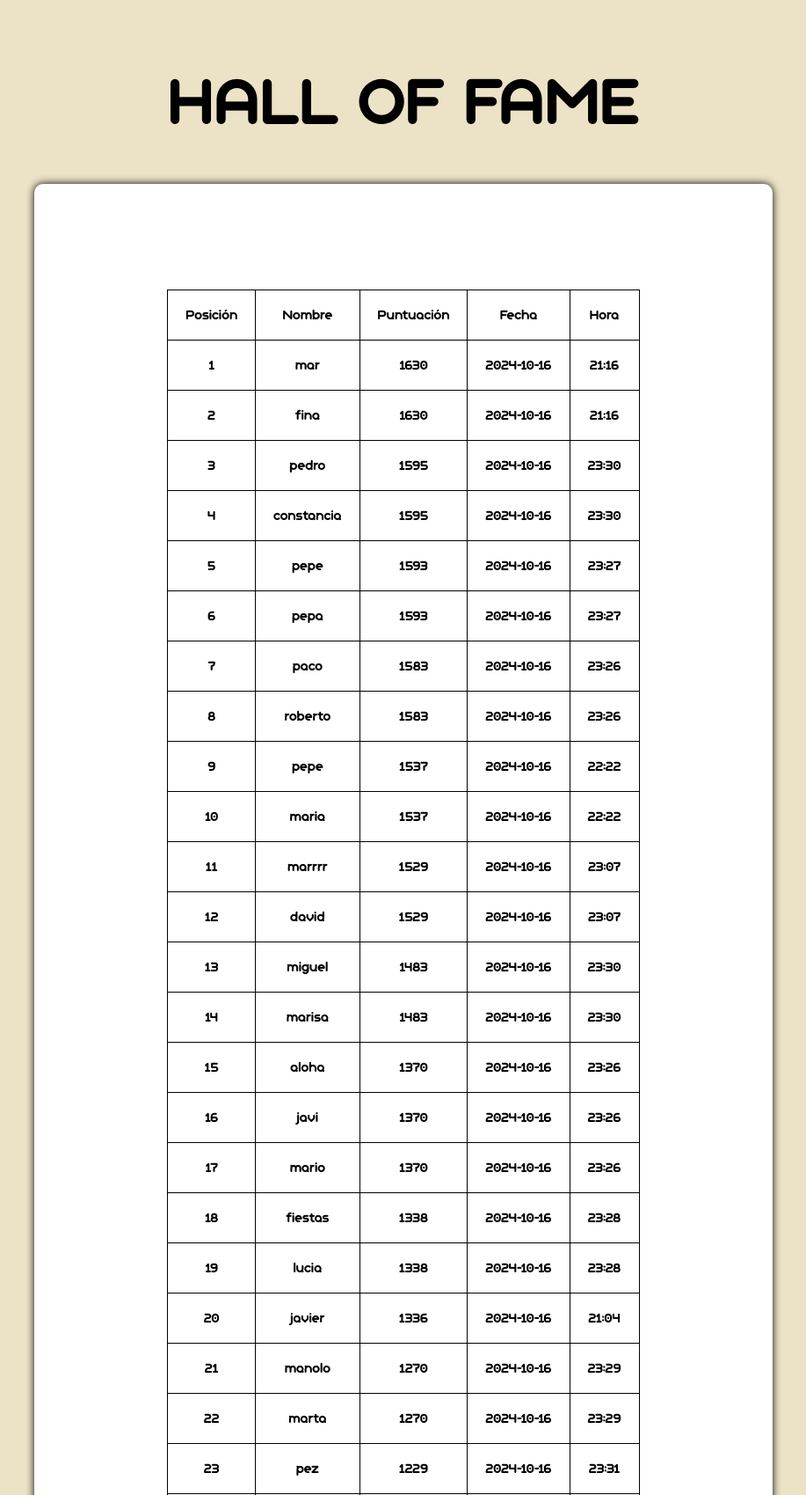
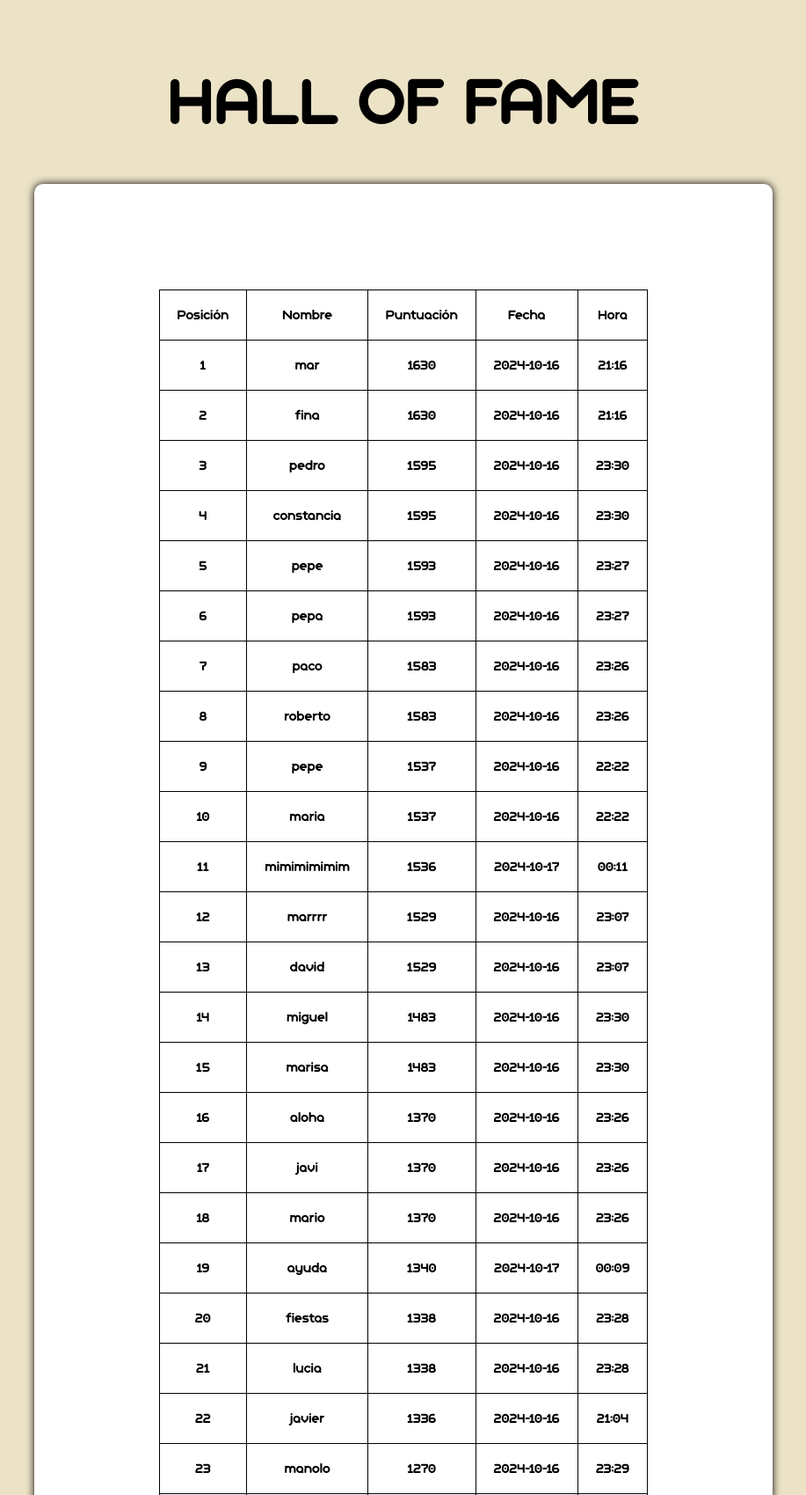
Before and after one commit to Erikpr04/AWS2_Project_BattleShip, a PHP site: page /ranking.php in a window 1280 px wide. Shown: the top 1699 px of the page at 88% size, without its empty margins (181-1098 px from the left). Run offline with PHP 8.4, Linux system fonts and the light colour scheme.

Commit message:
cambiado vw tabla

```diff
--- a/ranking.txt
+++ b/ranking.txt
@@ -26,3 +26,6 @@
 constancia;1595;2024-10-16;23:30;
 alicia;1229;2024-10-16;23:31;
 roberta;949;2024-10-16;23:35;
+ayuda;1340;2024-10-17;00:09;
+prueba;0;2024-10-17;00:11;
+mimimimimim;1536;2024-10-17;00:11;
--- a/style.css
+++ b/style.css
@@ -113,7 +113,8 @@
     margin-right: auto;
     border-collapse: collapse;
     table-layout: fixed;
-    width: 60%;
+    width: 30vw;
+    height: 30vw;
     border: 3px solid #E2DEDE;
 }
 
```
